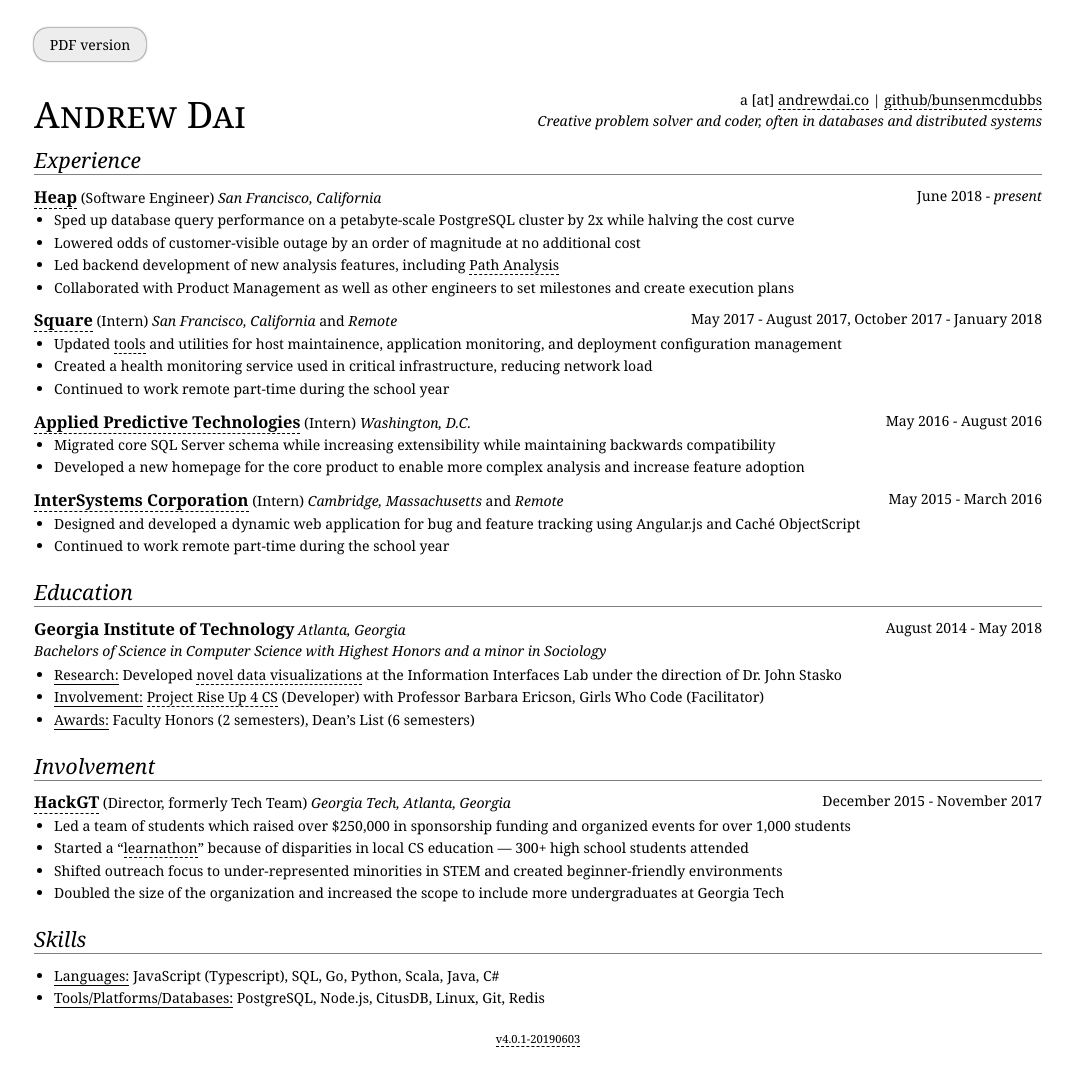
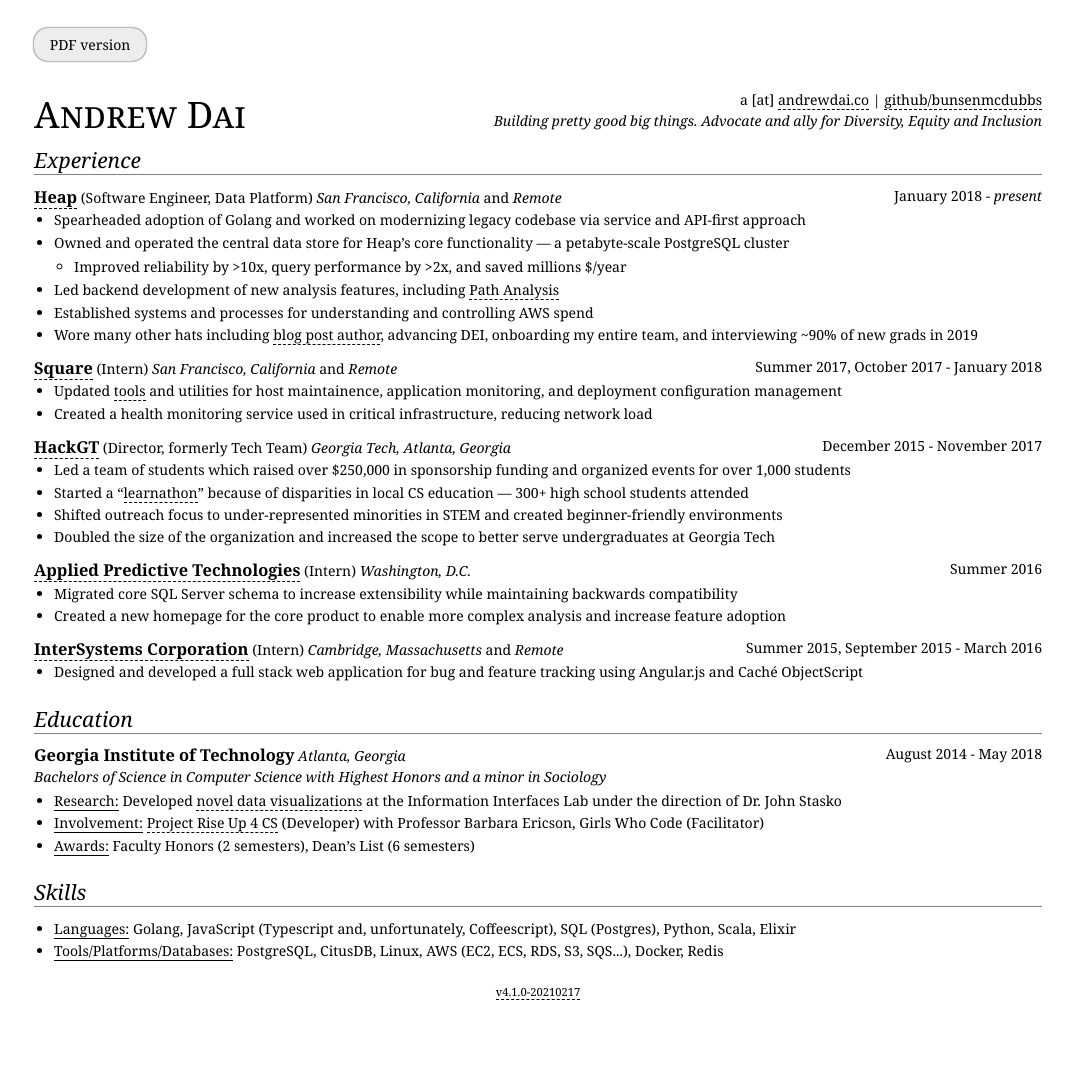
Before and after one commit to bunsenmcdubbs/bunsenmcdubbs.github.io, a Jekyll site: the page built from resume/index.html, in a window 1280 px wide. Shown: the whole page, without its empty margins (102-1175 px from the left). Built offline with Jekyll 4.4.1, drawn with Linux system fonts in a browser that asks for light colours; comment, search, counter and statistics services are not loaded; after the commit the page ends 1027 px from its top, so only the background shows below that.

Commit message:
Update resume

```diff
--- a/resume/index.html
+++ b/resume/index.html
@@ -41,7 +41,7 @@
       github/</span>bunsenmcdubbs</a></li>
   </ul>
 
-  <p id="objective"> Creative problem solver and coder, often in databases and distributed systems </p>
+  <p id="objective">Building pretty good big things. Advocate and ally for Diversity, Equity and Inclusion </p>
 </header>
 
 <div class="container">
@@ -50,14 +50,20 @@
 
     <div class="entry">
       <h3><a href="https://heapanalytics.com">Heap</a></h3>
-      <span class="role">Software Engineer</span>
-      <span class="loc">San Francisco, California</span>
-      <span class="date">June 2018 - <i>present</i></span>
+      <span class="role">Software Engineer, Data Platform</span>
+      <span class="loc">San Francisco, California</span> and <span class="loc">Remote</span>
+      <span class="date">January 2018 - <i>present</i></span>
       <ul>
-        <li><p>Sped up database query performance on a petabyte-scale PostgreSQL cluster by 2x while halving the cost curve</p></li>
-        <li><p>Lowered odds of customer-visible outage by an order of magnitude at no additional cost</p></li>
+        <li><p>Spearheaded adoption of Golang and worked on modernizing legacy codebase via service and API-first approach</p></li>
+        <li>
+          <p>Owned and operated the central data store for Heap&rsquo;s core functionality &mdash; a petabyte-scale PostgreSQL cluster</p>
+          <ul>
+            <li><p>Improved reliability by >10x, query performance by >2x, and saved millions $/year</p></li>
+          </ul>
+        </li>
         <li><p>Led backend development of new analysis features, including <a href="https://www.producthunt.com/posts/paths-by-heap">Path Analysis</a> </p></li>
-        <li><p>Collaborated with Product Management as well as other engineers to set milestones and create execution plans</p></li>
+        <li><p>Established systems and processes for understanding and controlling AWS spend</p></li>
+        <li><p>Wore many other hats including <a href="https://heap.io/blog/engineering/applying-textbook-data-structures-for-real-life-wins">blog post author</a>, advancing DEI, onboarding my entire team, and interviewing ~90% of new grads in 2019</p></li>
       </ul>
     </div>
 
@@ -65,23 +71,34 @@
       <h3><a href="https://squareup.com">Square</a></h3>
       <span class="role">Intern</span>
       <span class="loc">San Francisco, California</span> and <span class="loc">Remote</span>
-      <span class="date">May 2017 - August 2017, October 2017 - January 2018</span>
+      <span class="date">Summer 2017, October 2017 - January 2018</span>
       <ul>
         <li><p>Updated <a href="https://github.com/square/p2">tools</a> and utilities for host maintainence, application monitoring, and deployment configuration management</p></li>
         <li><p>Created a health monitoring service used in critical infrastructure, reducing network load</p></li>
-        <li><p>Continued to work remote part-time during the school
-          year</p></li>
       </ul>
+    </div>
+
+    <div class="entry">
+        <h3><a href="https://hack.gt">HackGT</a></h3>
+        <span class="role">Director, formerly Tech Team</span>
+        <span class='loc'>Georgia Tech, Atlanta, Georgia</span>
+        <span class='date'>December 2015 - November 2017</span>
+        <ul>
+            <li><p>Led a team of students which raised over $250,000 in sponsorship funding and organized events for over 1,000 students</p></li>
+            <li><p>Started a &ldquo;<a href="https://catalyst.hack.gt">learnathon</a>&rdquo; because of disparities in local CS education &mdash; 300+ high school students attended</p></li>
+            <li><p>Shifted outreach focus to under-represented minorities in STEM and created beginner-friendly environments</p></li>
+            <li><p>Doubled the size of the organization and increased the scope to better serve undergraduates at Georgia Tech</p></li>
+        </ul>
     </div>
 
     <div class="entry">
       <h3><a href="http://www.predictivetechnologies.com/">Applied Predictive Technologies</a></h3>
       <span class="role">Intern</span>
       <span class='loc'>Washington, D.C.</span>
-      <span class='date'>May 2016 - August 2016</span>
+      <span class='date'>Summer 2016</span>
       <ul>
-        <li><p>Migrated core SQL Server schema while increasing extensibility while maintaining backwards compatibility</p></li>
-        <li><p>Developed a new homepage for the core product to enable more complex analysis and increase feature adoption</p></li>
+        <li><p>Migrated core SQL Server schema to increase extensibility while maintaining backwards compatibility</p></li>
+        <li><p>Created a new homepage for the core product to enable more complex analysis and increase feature adoption</p></li>
       </ul>
     </div>
 
@@ -89,10 +106,9 @@
       <h3><a href="http://www.intersystems.com">InterSystems Corporation</a></h3>
       <span class="role">Intern</span>
       <span class="loc">Cambridge, Massachusetts</span> and <span class="loc">Remote</span>
-      <span class='date'>May 2015 - March 2016</span>
+      <span class='date'>Summer 2015, September 2015 - March 2016</span>
       <ul>
-        <li><p>Designed and developed a dynamic web application for bug and feature tracking using Angular.js and Cach&eacute; ObjectScript</p></li>
-        <li><p>Continued to work remote part-time during the school year</p></li>
+        <li><p>Designed and developed a full stack web application for bug and feature tracking using Angular.js and Cach&eacute; ObjectScript</p></li>
       </ul>
     </div>
   </section>
@@ -114,42 +130,25 @@
     </div>
   </section>
 
-  <section>
-      <h2>Involvement</h2>
-      <div class="entry">
-          <h3><a href="https://hack.gt">HackGT</a></h3>
-          <span class="role">Director, formerly Tech Team</span>
-          <span class='loc'>Georgia Tech, Atlanta, Georgia</span>
-          <span class='date'>December 2015 - November 2017</span>
-          <ul>
-              <li><p>Led a team of students which raised over $250,000 in sponsorship funding and organized events for over 1,000 students</p></li>
-              <li><p>Started a &ldquo;<a href="https://catalyst.hack.gt">learnathon</a>&rdquo; because of disparities in local CS education &mdash; 300+ high school students attended</p></li>
-              <li><p>Shifted outreach focus to under-represented minorities in STEM and created beginner-friendly environments</p></li>
-              <li><p>Doubled the size of the organization and increased the scope to include more undergraduates at Georgia Tech</p></li>
-          </ul>
-      </div>
-  </section>
-
   <section class="resume-skills">
     <h2>Skills</h2>
 
     <ul>
       <li><p><span class="label">Languages:</span>
-        JavaScript (Typescript),
-        SQL,
-        Go,
+        Golang,
+        JavaScript (Typescript and, unfortunately, Coffeescript),
+        SQL (Postgres),
         Python,
         Scala,
-        Java,
-        C#
+        Elixir
       </p></li>
 
       <li><p><span class="label">Tools/Platforms/Databases:</span>
         PostgreSQL,
-        Node.js,
         CitusDB,
         Linux,
-        Git,
+        AWS (EC2, ECS, RDS, S3, SQS...),
+        Docker,
         Redis
       </p></li>
     </ul>
@@ -159,7 +158,7 @@
 </div>
 
 <footer>
-  <small><a href="https://github.com/bunsenmcdubbs/bunsenmcdubbs.github.io/commits/master/resume/index.html">v4.0.1-20190603</a></small>
+  <small><a href="https://github.com/bunsenmcdubbs/bunsenmcdubbs.github.io/commits/master/resume/index.html">v4.1.0-20210217</a></small>
 </footer>
 
 {% include googleAnalytics.html %}
```
